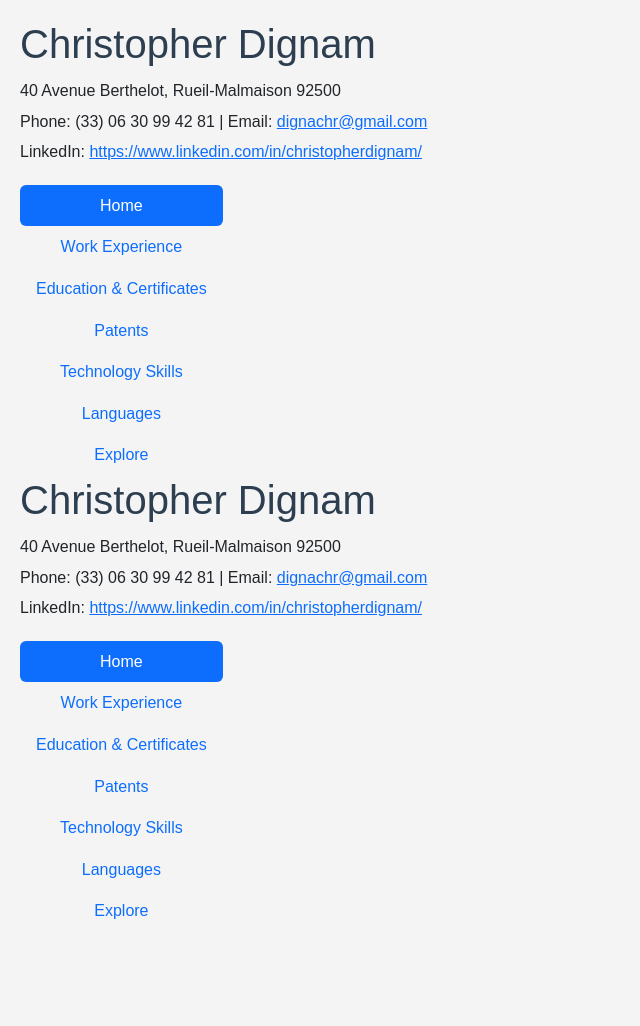
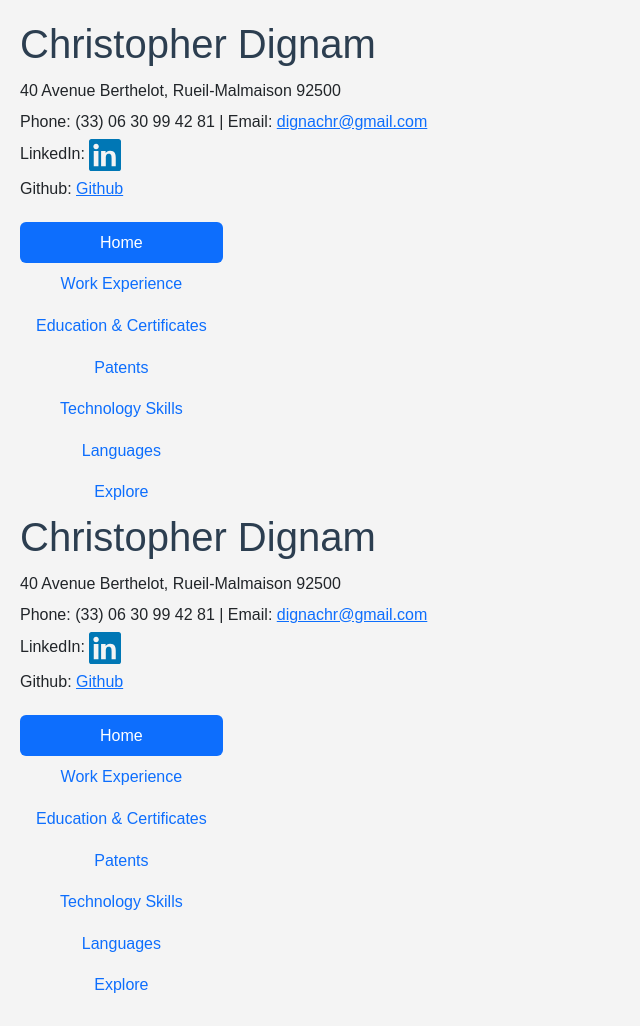
Before and after one commit to cdignam8304/cv, a Jekyll site: the page built from README.md, in a window 1280 px wide. Shown: the whole page, without its empty margins (0-640 px from the left). Built offline with Jekyll 4.4.1, drawn with Linux system fonts in a browser that asks for light colours; our own code applies the rules of GitHub Pages for plain Markdown files; before the commit the page ends 952 px from its top, so only the background shows below that.

Commit message:
Update LinkedIn logo

```diff
--- a/_includes/header.html
+++ b/_includes/header.html
@@ -4,7 +4,14 @@
     <div class="contact">
         <p>40 Avenue Berthelot, Rueil-Malmaison 92500</p>
         <p>Phone: (33) 06 30 99 42 81 | Email: <a href="mailto:dignachr@gmail.com">dignachr@gmail.com</a></p>
-        <p>LinkedIn: <a href="https://www.linkedin.com/in/christopherdignam/" target="_blank">https://www.linkedin.com/in/christopherdignam/</a></p>
+        <p>LinkedIn:
+            <a href="https://www.linkedin.com/in/christopherdignam/" target="_blank" rel="noopener noreferrer" title="Visit my LinkedIn profile">
+                <svg xmlns="http://www.w3.org/2000/svg" viewBox="0 0 24 24" width="32" height="32" fill="#0077B5">
+                    <path d="M22.23 0H1.77C.79 0 0 .774 0 1.733V22.27C0 23.23.79 24 1.77 24h20.46c.98 0 1.77-.774 1.77-1.733V1.733C24 .774 23.21 0 22.23 0zM7.08 20.452H3.56V9h3.52v11.452zM5.32 7.672c-1.128 0-2.052-.924-2.052-2.052 0-1.128.924-2.052 2.052-2.052 1.127 0 2.051.924 2.051 2.052 0 1.128-.924 2.052-2.051 2.052zM20.45 20.452h-3.52V14.4c0-1.442-.026-3.298-2.012-3.298-2.013 0-2.32 1.571-2.32 3.196v6.154h-3.52V9h3.38v1.56h.048c.471-.89 1.621-1.829 3.335-1.829 3.566 0 4.224 2.347 4.224 5.398v6.322z"/>
+                </svg>
+            </a>
+        </p>
+        <p>Github: <a href="https://github.com/cdignam8304" target="_blank">Github</a></p>
     </div>
 
     <div class="d-flex align-items-start">
```
